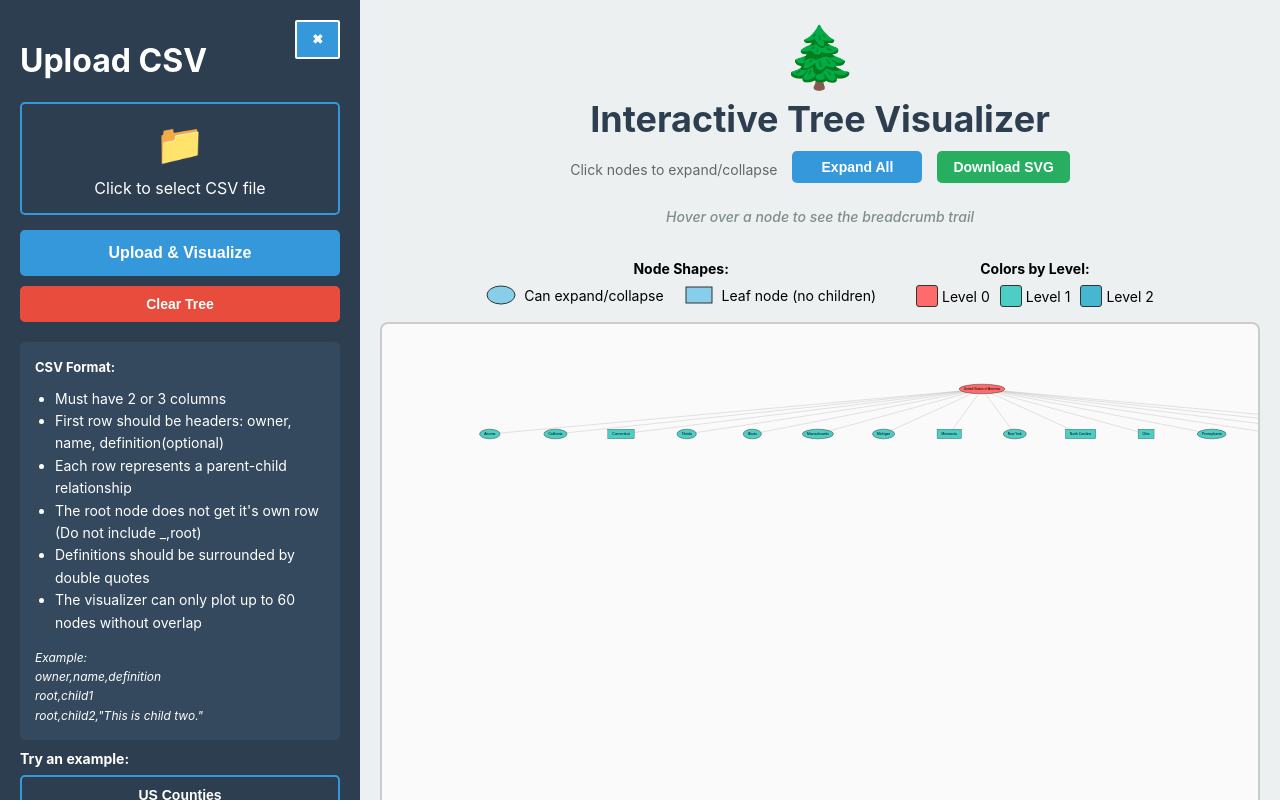
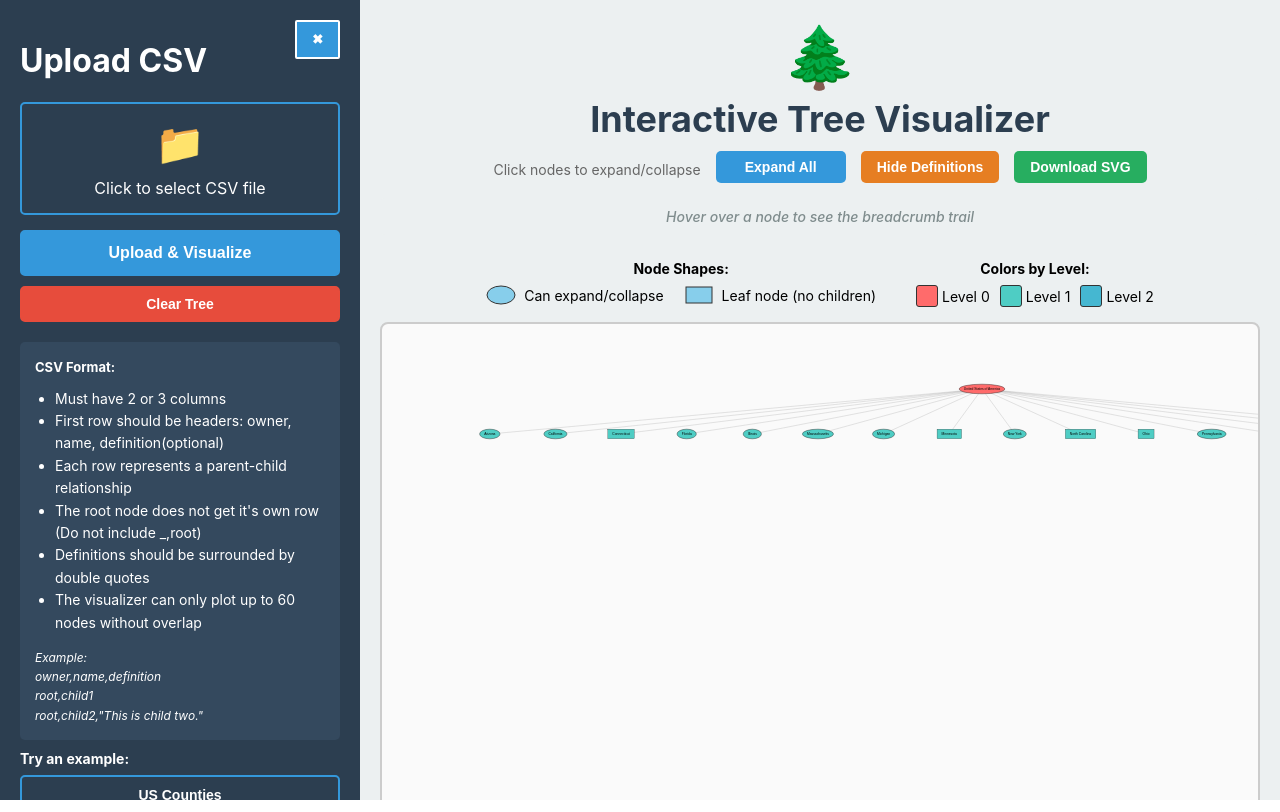
Before and after one commit to isabellamddo/interactive-tree-visualizer, a React (Create React App) app: page / in a window 1280 px wide. Both pictures are taken after a click on the button "US Counties". Built offline with nearby package versions, Linux system fonts and the light colour scheme.

Commit message:
Hide and show defintions button

```diff
--- a/src/TreeVisualization.js
+++ b/src/TreeVisualization.js
@@ -4,15 +4,17 @@ import * as d3 from 'd3';
 const TreeVisualization = ({ treeData }) => {
   const [isExpanded, setIsExpanded] = useState(false); // For entire diagram
   const [maxDepth, setMaxDepth] = useState(0); // Dynamic legend
-  const updateRef = useRef(null); // Update function can be called externally
   const [breadcrumb, setBreadcrumb] = useState([]);
   const [nodeCount, setNodeCount] = useState(0);
-  const tooltipRef = useRef(null);
+  const [showTooltips, setShowTooltips] = useState(true);
 
   // References
+  const updateRef = useRef(null); // Update function can be called externally
   const svgRef = useRef();
   const rootRef = useRef(null); // D3 hierarchy root
+  const tooltipRef = useRef(null);
   const mainGroupRef = useRef(null);
+  const showTooltipsRef = useRef(true);
 
   //////////////////////
   // Helper functions //
@@ -133,6 +135,9 @@ const TreeVisualization = ({ treeData }) => {
     URL.revokeObjectURL(url);
   }
 
+  useEffect(() => {
+    showTooltipsRef.current = showTooltips;
+  }, [showTooltips]);
 
   ////////////////////
   // Tree Rendering //
@@ -280,7 +285,7 @@ const TreeVisualization = ({ treeData }) => {
 
           highlightPath(d);
           // If node has a definition
-          if (d.data.definition) {
+          if (d.data.definition && showTooltipsRef.current) {
             const tooltip = tooltipRef.current;
 
             tooltip.interrupt();
@@ -531,6 +536,24 @@ const TreeVisualization = ({ treeData }) => {
           {isExpanded ? 'Collapse All' : 'Expand All'}
         </button>
 
+        <button
+          onClick={() => setShowTooltips(prev => !prev)}
+          style={{
+            backgroundColor: showTooltips ? '#e67e22' : '#95a5a6',
+            color: 'white',
+            border: 'none',
+            padding: '8px 16px',
+            borderRadius: '5px',
+            cursor: 'pointer',
+            fontSize: '14px',
+            fontWeight: 'bold',
+            marginBottom: '5px',
+            minWidth: '130px',
+          }}
+        >
+          {showTooltips ? 'Hide Definitions' : 'Show Definitions'}
+        </button>
+
         {/* Download SVG Button */}
         <button
           onClick={() => {
```
Also changed, not shown: public/computerarchitecture.csv (added), public/humananatomy.csv, public/minecraftcrafting.csv (added).
